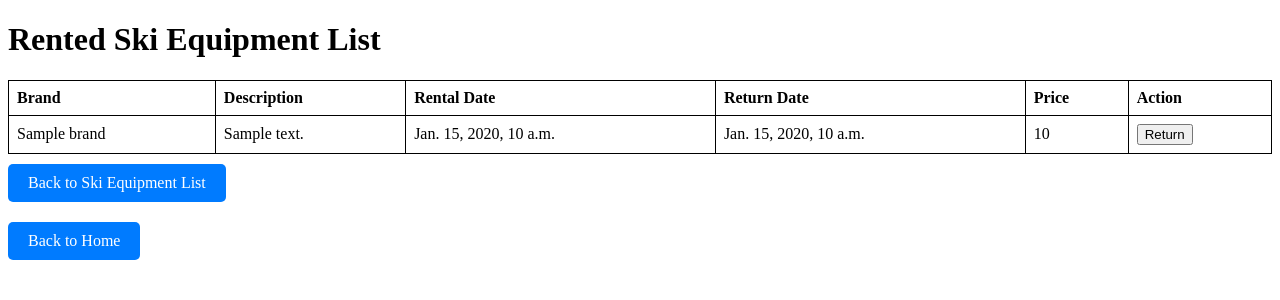
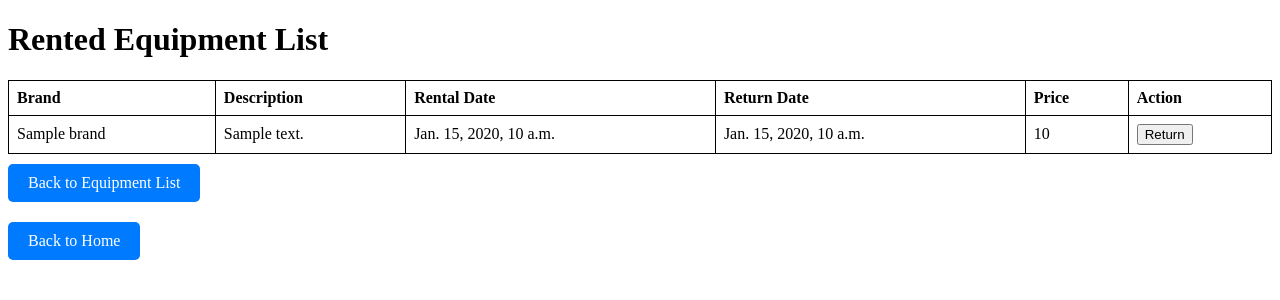
Before and after one commit to cheeadmin/6083_Database_Project, a Django app: template templates/list_rented.html in a window 1280 px wide. Shown: the top 300 px of the page. Run offline with Django 5.2, Linux system fonts and the light colour scheme; the template is opened without the code that fills it: most values are stand-ins (such as "Sample title", 1, 10 or a date in 2020).

Commit message:
snowboard is working too!

```diff
--- a/templates/list_rented.html
+++ b/templates/list_rented.html
@@ -33,7 +33,7 @@
     </style>
 </head>
 <body>
-    <h1>Rented Ski Equipment List</h1>
+    <h1>Rented Equipment List</h1>
     <table>
         <tr>
             <th>Brand</th>
@@ -59,7 +59,7 @@
         </tr>
         {% endfor %}
     </table>
-    <a href="{% url 'list_skis' %}" class="button">Back to Ski Equipment List</a><br>
+    <a href="{% url 'list_skis' %}" class="button">Back to Equipment List</a><br>
     <a href="{% url 'home' %}" class="button">Back to Home</a>
 </body>
 </html>
--- a/templates/rental_cart.html
+++ b/templates/rental_cart.html
@@ -65,6 +65,7 @@
         <input type="submit" value="Finalize Rental" class="button">
     </form>
     <a href="{% url 'list_skis' %}" class="button">Back to Ski Equipment List</a><br>
+    <a href="{% url 'list_snowboards' %}" class="button">Back to Snowboards Equipment List</a><br>
     <a href="{% url 'home' %}" class="button">Back to Home</a>
 </body>
 </html>
```
